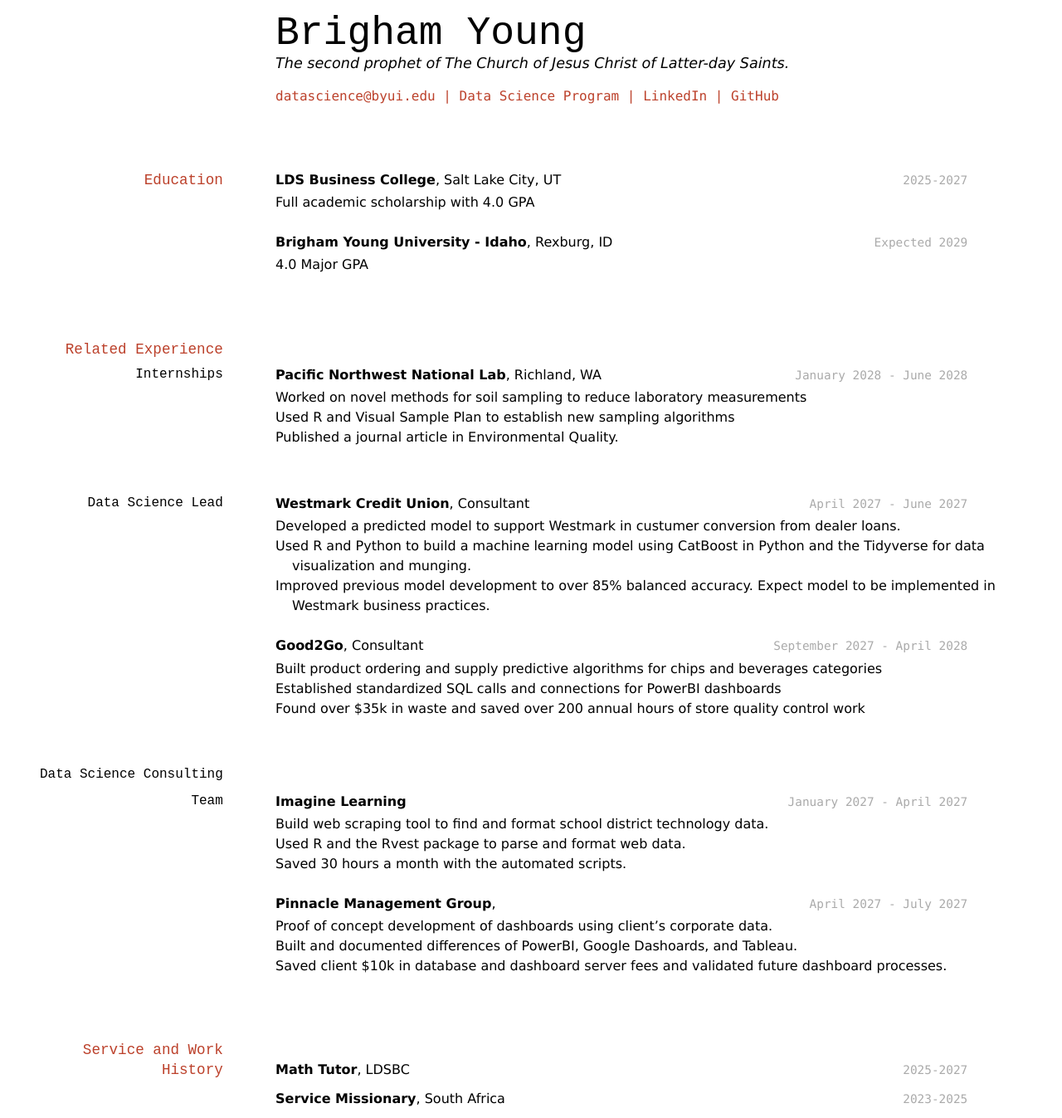
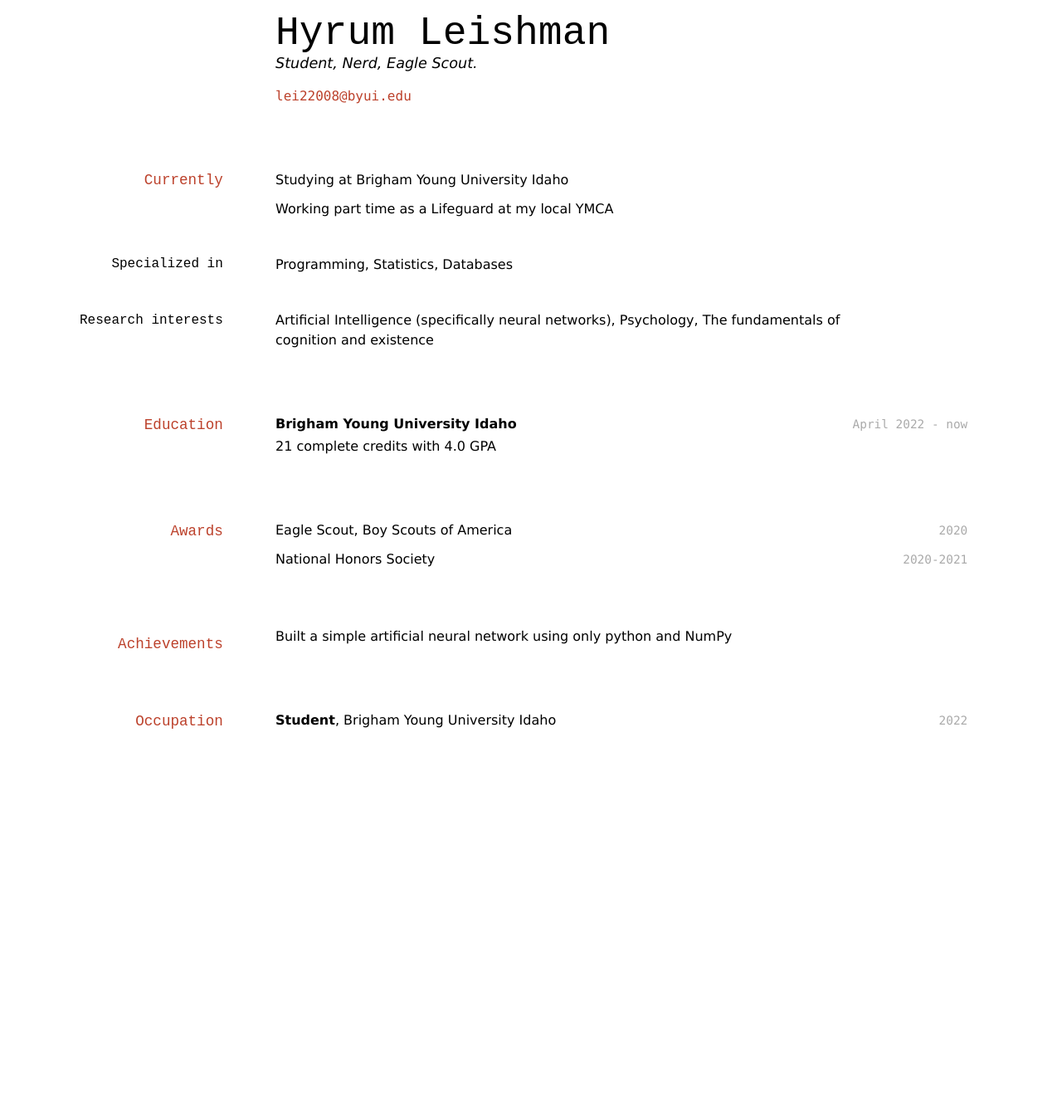
Before and after one commit to hyrumleishman/Leishman-Resume, a Jekyll site: the page built from docs/index.md, in a window 1280 px wide. Shown: the whole page at 83% size. Built offline with Jekyll 4.4.1, drawn with Linux system fonts in a browser that asks for light colours; after the commit the page ends 900 px from its top, so only the background shows below that.

Commit message:
leishman_cv moved to docs/index

```diff
--- a/docs/index.md
+++ b/docs/index.md
@@ -1,87 +1,53 @@
 ---
 layout: cv
-title: Brigham Young's Resume
+title: Hyrum Leishman's CV
 ---
-# Brigham Young
-The second prophet of The Church of Jesus Christ of Latter-day Saints.
+# Hyrum Leishman
+Student, Nerd, Eagle Scout.
 
 <div id="webaddress">
-<a href="datascience@byui.edu">datascience@byui.edu</a>
-| <a href="https://byuidatascience.github.io/development.html">Data Science Program</a>
-| <a href="https://www.linkedin.com/groups/13537407/">LinkedIn</a>
-| <a href="https://github.com/byuids-resumes">GitHub</a>
+<a href="lei22008@byui.edu">lei22008@byui.edu</a>
 </div>
 
-<!-- https://www.monique.tech/the-art-of-markdown -->
+
+## Currently
+
+Studying at Brigham Young University Idaho
+
+Working part time as a Lifeguard at my local YMCA
+
+### Specialized in
+
+Programming, Statistics, Databases
+
+
+### Research interests
+
+Artificial Intelligence (specifically neural networks), Psychology, The fundamentals of cognition and existence
+
 
 ## Education
 
-`2025-2027`
-__LDS Business College__, Salt Lake City, UT
+`April 2022 - now`
+__Brigham Young University Idaho__
 
-- Full academic scholarship with 4.0 GPA
+- 21 complete credits with 4.0 GPA
 
-`Expected 2029`
-__Brigham Young University - Idaho__, Rexburg, ID
+## Awards
 
-- 4.0 Major GPA
+`2020`
+Eagle Scout, Boy Scouts of America
+
+`2020-2021`
+National Honors Society
 
 
-## Related Experience
+## Achievements
 
-### Internships
-
-`January 2028 - June 2028`
-__Pacific Northwest National Lab__, Richland, WA
-
-- Worked on novel methods for soil sampling to reduce laboratory measurements
-- Used R and Visual Sample Plan to establish new sampling algorithms
-- Published a journal article in Environmental Quality.
-
-### Data Science Lead
-
-`April 2027 - June 2027`
-__Westmark Credit Union__, Consultant
-
-- Developed a predicted model to support Westmark in custumer conversion from dealer loans.
-- Used R and Python to build a machine learning model using CatBoost in Python and the Tidyverse for data visualization and munging.
-- Improved previous model development to over 85% balanced accuracy. Expect model to be implemented in Westmark business practices.
-
-`September 2027 - April 2028`
-__Good2Go__, Consultant
-
-- Built product ordering and supply predictive algorithms for chips and beverages categories
-- Established standardized SQL calls and connections for PowerBI dashboards
-- Found over $35k in waste and saved over 200 annual hours of store quality control work
-
-### Data Science Consulting Team
-
-`January 2027 - April 2027`
-__Imagine Learning__
-
-- Build web scraping tool to find and format school district technology data.
-- Used R and the Rvest package to parse and format web data.
-- Saved 30 hours a month with the automated scripts.
-
-`April 2027 - July 2027`
-__Pinnacle Management Group__,
-
-- Proof of concept development of dashboards using client's corporate data.
-- Built and documented differences of PowerBI, Google Dashoards, and Tableau.
-- Saved client $10k in database and dashboard server fees and validated future dashboard processes.
+- Built a simple artificial neural network using only python and NumPy
 
 
-## Service and Work History
+## Occupation
 
-`2025-2027`
-__Math Tutor__, LDSBC
-
-
-`2023-2025`
-__Service Missionary__, South Africa
-
-
-
-<!-- ### Footer
-
-Last updated: May 2013 -->
+`2022`
+__Student__, Brigham Young University Idaho
```
Also changed, not shown: leishman_cv.md (deleted, +0 -53 lines).
